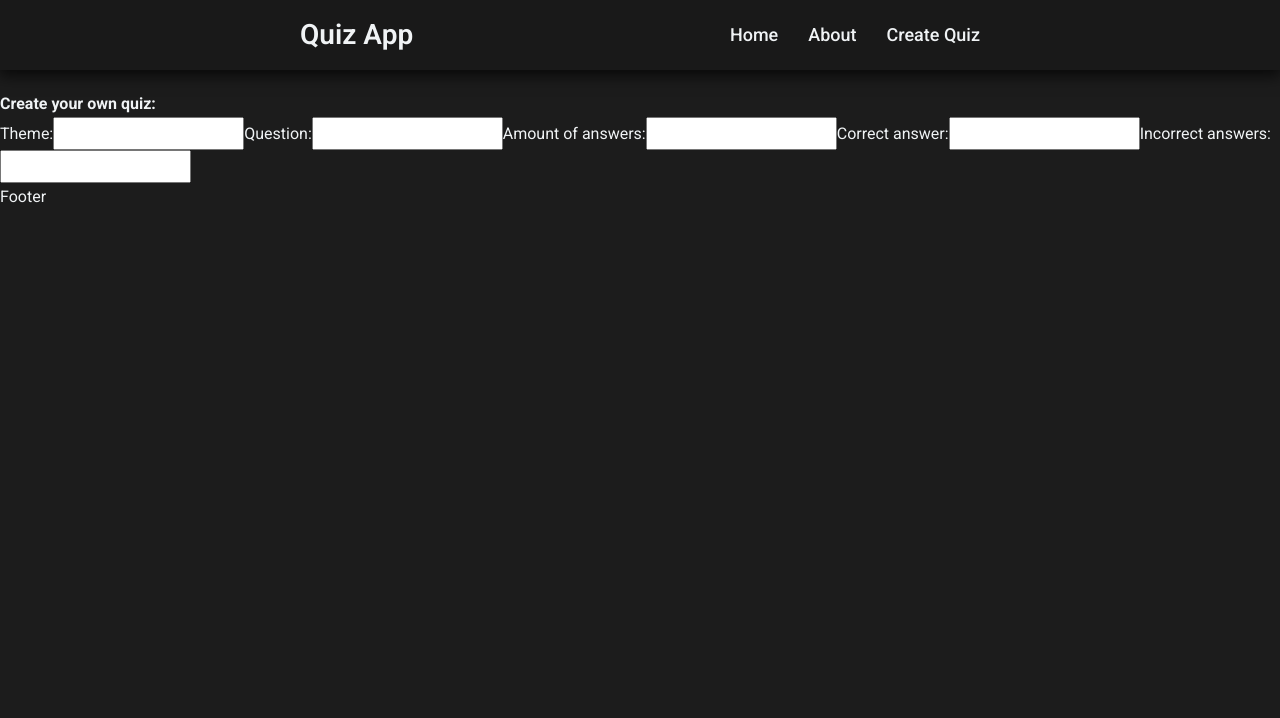
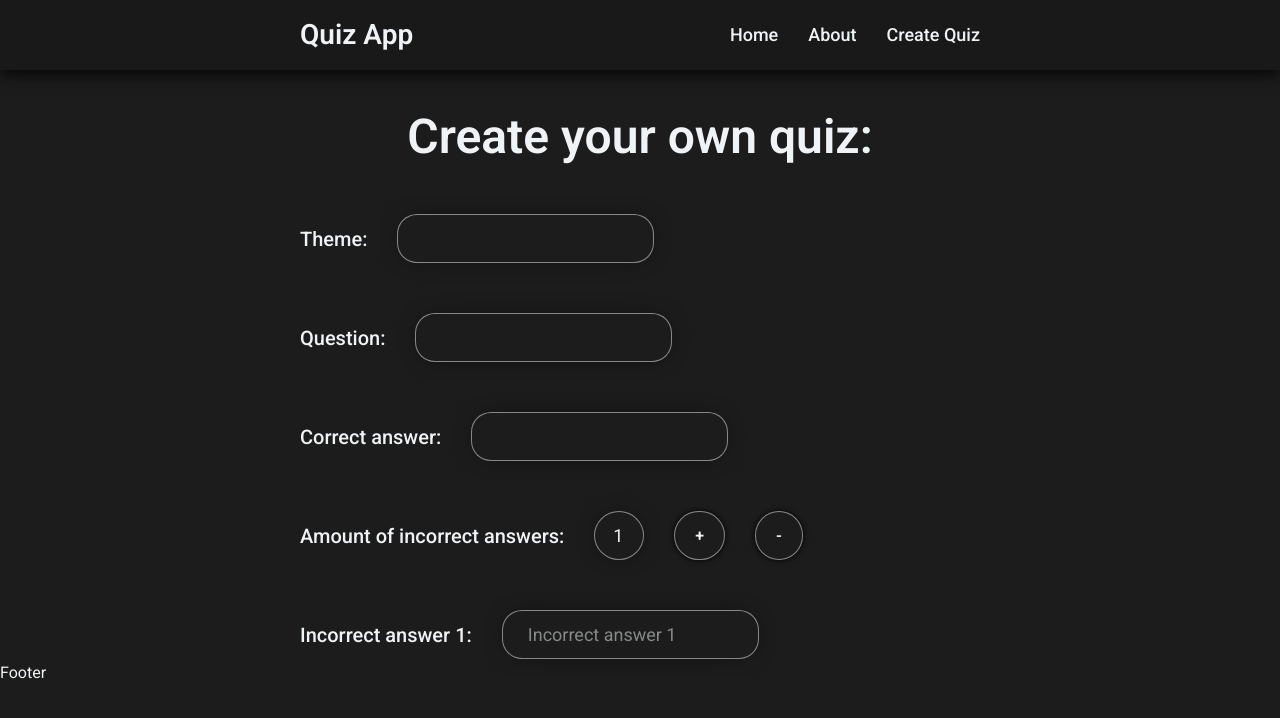
Before and after one commit to madscream69/quiz-app, a React (Vite) app: page /create_quiz in a window 1280 px wide. Shown: the top 718 px of the page. Built offline with nearby package versions, Linux system fonts and the light colour scheme.

Commit message:
Finish visual part of createQuiz page

```diff
--- /dev/null
+++ b/src/pages/CreateQuiz/CreateQuiz.module.scss
@@ -0,0 +1,92 @@
+@use '../../var' as *;
+.main{
+  padding: 0 300px;
+
+  display: flex;
+  gap: 30px;
+  flex-direction: column;
+}
+.title{
+  text-align: center;
+  font-size: 48px;
+  font-weight: 600;
+  line-height: 54px;
+  padding: 0 3rem;
+
+  margin: 20px 0;
+}
+.createQuiz{
+  display: flex;
+  flex-direction: column;
+  justify-content: space-between;
+  gap: 50px;
+}
+.theme, .question, .correct, .incorrect, .amount{
+  display: flex;
+  align-items: center;
+  gap: 30px;
+  &Label{
+    font-size: 20px;
+    font-weight: 500;
+    line-height: 20px;
+  }
+  &Input{
+    color: $white;
+    font-size: 18px;
+    padding: 10px 25px;
+    border-radius: 20px;
+    border: 1px solid rgba($white, 0.5);
+    transition: all 0.5s ease-out;
+    background-color: $light-black;
+
+    -webkit-box-shadow: 0px 0px 25px -10px rgba(0, 0, 0, 1);
+    -moz-box-shadow: 0px 0px 25px -10px rgba(0, 0, 0, 1);
+    box-shadow: 0px 0px 25px -10px rgba(0, 0, 0, 1);
+
+    &:focus {
+      outline: none;
+      border: 1px solid $green;
+    }
+    &::placeholder {
+      font-size: 18px;
+      font-weight: 400;
+      line-height: 18px;
+      color: rgba($white, 0.5);
+    }
+  }
+}
+.amount{
+  //todo: styled input+btns for input
+  width: fit-content;
+  justify-content: space-between;
+  &Label{
+    font-size: 20px;
+    font-weight: 500;
+    line-height: 20px;
+  }
+  &Input{
+    width: 50px;
+    padding: 10px 18px;
+    border-radius: 50%;
+
+  }
+  &Btn{
+    background-color: $light-black;
+    color: $white;
+    font-size: 16px;
+    font-weight: 600;
+    text-transform: uppercase;
+    border: 1px solid rgba($white, 0.5);
+    padding: 10px 20px;
+    border-radius: 50px;
+    cursor: pointer;
+    transition: all 0.5s ease;
+    -webkit-box-shadow: 0px 0px 5px 1px rgba(0, 0, 0, 0.75);
+    -moz-box-shadow: 0px 0px 5px 1px rgba(0, 0, 0, 0.75);
+    box-shadow: 0px 0px 5px 1px rgba(0, 0, 0, 0.75);
+
+    &:hover {
+      border: 1px solid $green;
+    }
+  }
+}
--- a/src/pages/CreateQuiz/CreateQuiz.tsx
+++ b/src/pages/CreateQuiz/CreateQuiz.tsx
@@ -1,30 +1,90 @@
+import {useState} from "react";
+import * as React from "react";
+
+import styles from './CreateQuiz.module.scss'
+
+function CreateQuiz() {
+    const [amountOfAnswers, setAmountOfAnswers] = useState<number>(1);
+    const [inputValues, setInputValues] = useState<string[]>(Array(amountOfAnswers).fill(''));
+
+    // Хендлер для изменения количества из number-input
+    const handleNumChange = (e: React.ChangeEvent<HTMLInputElement>) => {
+        const value = parseInt(e.target.value, 10);
+        if (value >= 1 && value <= 9) { // Минимальное значение — 1, чтобы избежать ошибок
+            setAmountOfAnswers(value);
+            // Синхронизируем массив значений: добавляем/удаляем элементы
+            setInputValues((prev) => {
+                const newValues = [...prev];
+                if (value > prev.length) {
+                    // Добавляем пустые значения
+                    newValues.push(...Array(value - prev.length).fill(''));
+                } else {
+                    // Удаляем лишние
+                    newValues.splice(value);
+                }
+                return newValues;
+            });
+        }
+    };
+
+    // Хендлер для обновления значения динамического input по индексу
+    const handleInputChange = (index: number, value: string) => {
+        const newValues = [...inputValues];
+        newValues[index] = value;
+        setInputValues(newValues);
+    };
 
 
-function CreateQuiz() {
     return (
-        <>
-            <h1>Create your own quiz:</h1>
-            <label>Theme:
-                <input type="text"/>
+        <main className={styles.main}>
+            <h3 className={styles.title}>Create your own quiz:</h3>
 
-            </label>
-            <label>Question:
-                <input type="text"/>
+            <div className={styles.createQuiz}>
+                <div className={styles.theme}>
+                    <label className={styles.themeLabel}>Theme:</label>
+                    <input className={styles.themeInput} type="text"/>
+                </div>
+                <div className={styles.question}>
+                    <label className={styles.questionLabel}>Question:</label>
+                    <input className={styles.questionInput} type="text"/>
+                </div>
+                <div className={styles.correct}>
+                    <label className={styles.correctLabel}>Correct answer:</label>
+                    <input className={styles.correctInput} type="text"/>
+                </div>
+                <div className={styles.amount}>
+                    <label className={styles.amountLabel}>Amount of incorrect answers:</label>
+                    <input
+                        placeholder={`${amountOfAnswers}`}
+                        value={amountOfAnswers}
+                        onChange={handleNumChange}
+                        type="text"
+                        className={styles.amountInput}
+                    />
+                    <button className={styles.amountBtn} onClick={()=>setAmountOfAnswers((prevState)=>prevState < 9 ? prevState + 1 : prevState)}>+</button>
+                    <button className={styles.amountBtn} onClick={()=>setAmountOfAnswers((prevState)=> prevState > 1 ? prevState - 1 : prevState
+                    )}>-</button>
+                </div>
 
-            </label>
-            <label>Amount of answers:
-                <input type="number"/>
+                {/*
+                    todo:fix input
+                */}
+                {Array.from({ length: amountOfAnswers }).map((_, index) => (
+                    <div key={index} className={styles.incorrect}>
+                        <label className={styles.incorrectLabel}>Incorrect answer {index + 1}:</label>
+                        <input
+                            className={styles.incorrectInput}
+                            type="text"
+                            value={inputValues[index]}
+                            onChange={(e) => handleInputChange(index, e.target.value)}
+                            placeholder={`Incorrect answer ${index + 1}`}
+                        />
+                    </div>
+                ))}
+            </div>
 
-            </label>
-            <label>Correct answer:
-                <input type="text"/>
 
-            </label>
-            <label>Incorrect answers:
-                <input type="text"/>
-
-            </label>
-        </>
+        </main>
     );
 }
 
```
